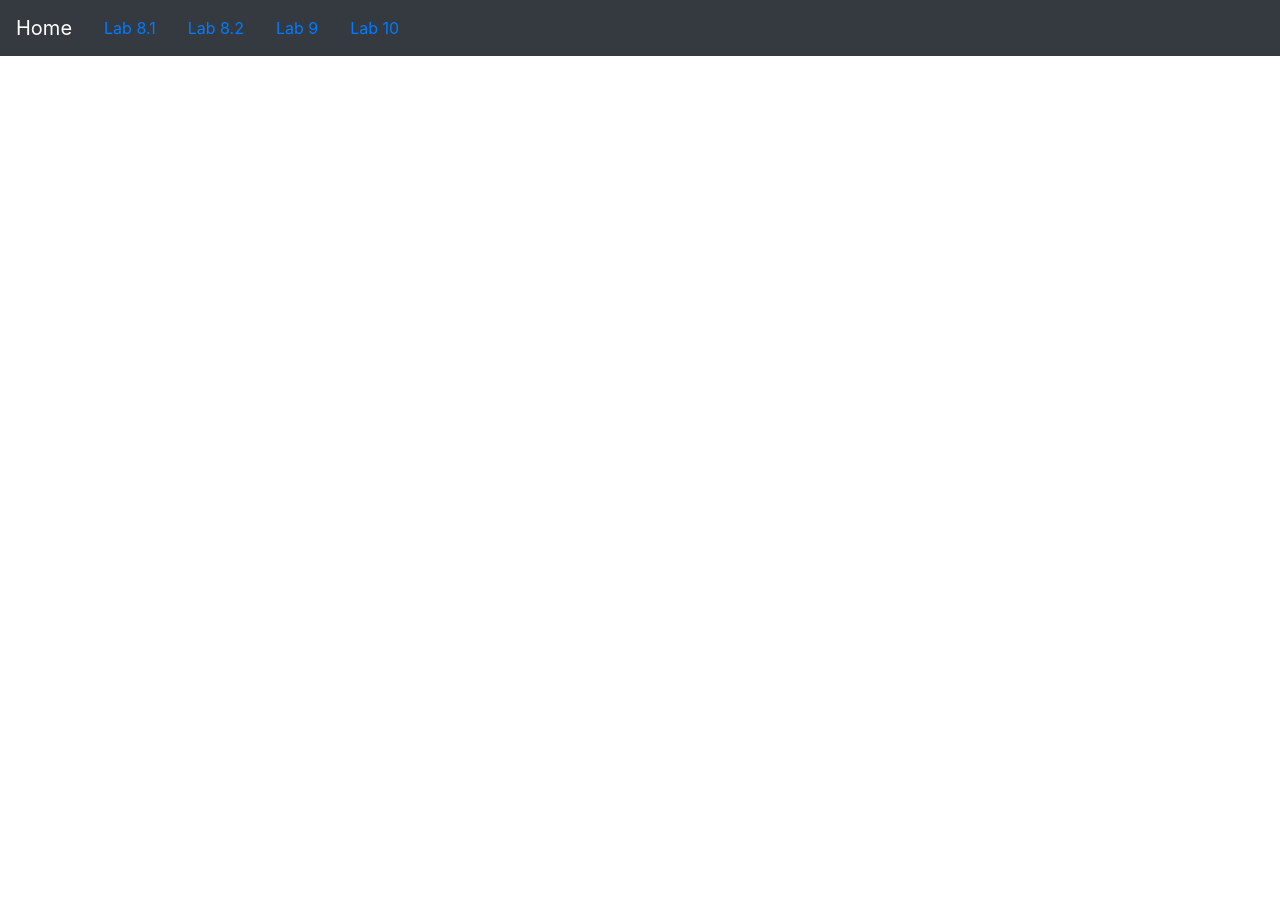
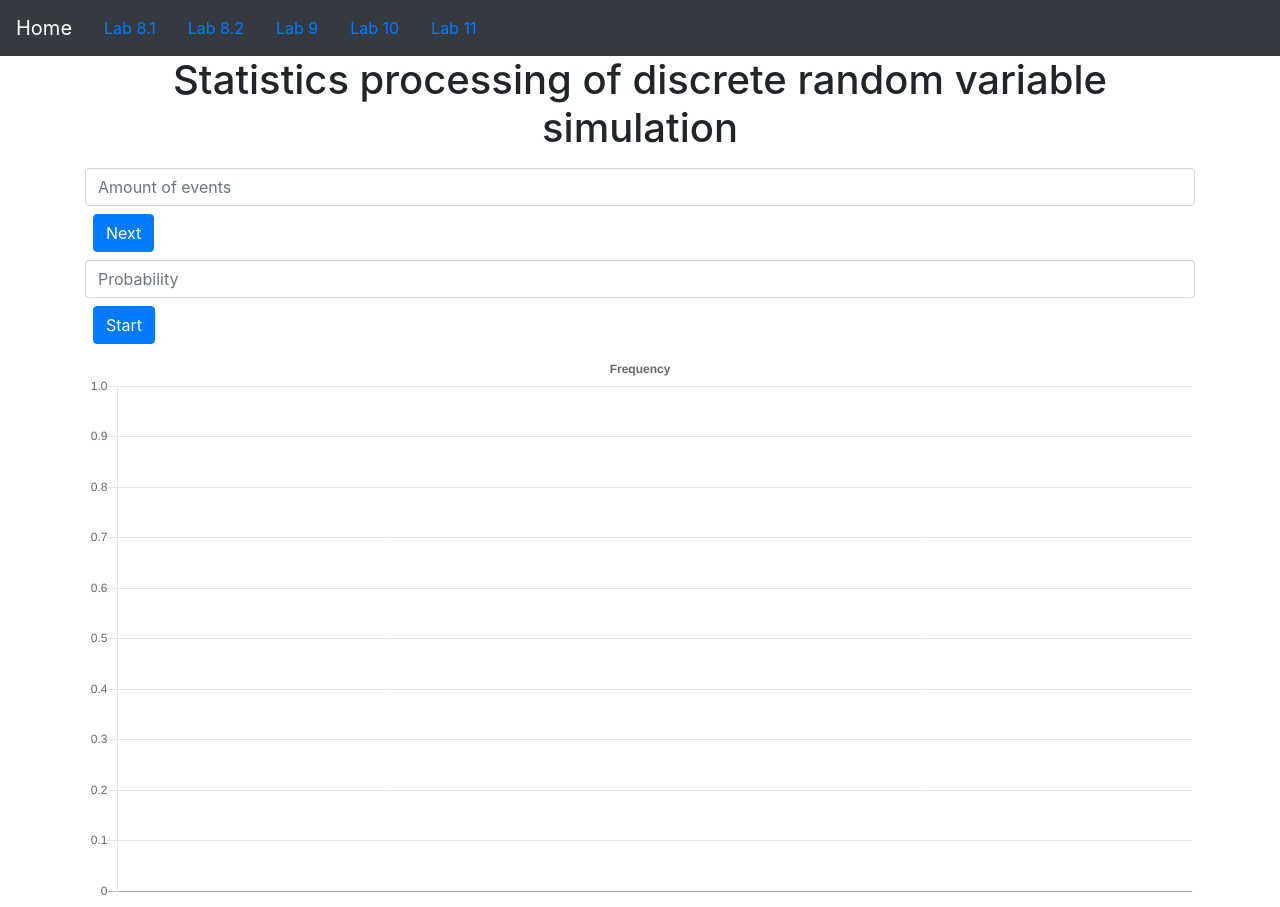
Before and after one commit to ectuser/Simulation-modeling, a React (Create React App) app in the folder eventprobabilitytheory/: page /discrete-random-variable in a window 1280 px wide. Before the commit the page ends 800 px from the top, so only its background shows below. Built offline with nearby package versions, Linux system fonts and the light colour scheme.

Commit message:
Added next task

```diff
--- a/eventprobabilitytheory/package.json
+++ b/eventprobabilitytheory/package.json
@@ -12,6 +12,7 @@
     "react-bootstrap": "^1.0.1",
     "react-chartjs-2": "^2.9.0",
     "react-dom": "^16.13.1",
+    "react-hook-form": "^5.6.3",
     "react-redux": "^7.2.0",
     "react-router-dom": "^5.1.2",
     "react-scripts": "3.4.1",
--- a/eventprobabilitytheory/src/App.js
+++ b/eventprobabilitytheory/src/App.js
@@ -1,17 +1,18 @@
-import React from 'react';
-import './App.css';
+import React from 'react'
+import './App.css'
 import YesNoGame from "./components/YesNoGame"
 import MagicBall from "./components/MagicBall"
 import {EventStatistics, EventsStatisticsProbabilityCount} from "./components/EventStatistics"
 import DiceGame from "./components/DiceGame"
-import 'bootstrap/dist/css/bootstrap.min.css';
+import DiscreteRandomVariable from "./components/DiscreteRandomVariable"
+import 'bootstrap/dist/css/bootstrap.min.css'
 import {
 	BrowserRouter as Router,
 	Switch,
 	Route,
 	Link
   } from "react-router-dom";
-import { Navbar, Nav } from 'react-bootstrap';
+import { Navbar, Nav } from 'react-bootstrap'
 
 
 const App = () => {
@@ -29,6 +30,7 @@ const App = () => {
 					<Link to="/magic-ball" className="mx-3">Lab 8.2</Link>
 					<Link to="/events-statistics" className="mx-3">Lab 9</Link>
 					<Link to="/dice-game" className="mx-3">Lab 10</Link>
+					<Link to="/discrete-random-variable" className="mx-3">Lab 11</Link>
 				</Nav>
 			</Navbar>
 
@@ -48,6 +50,9 @@ const App = () => {
 				<Route exact path="/dice-game">
 					<DiceGame />
 				</Route>
+				<Route exact path="/discrete-random-variable">
+					<DiscreteRandomVariable />
+				</Route>
 			</Switch>
 		</div>
 	)
--- /dev/null
+++ b/eventprobabilitytheory/src/components/DiscreteRandomVariable.js
@@ -0,0 +1,162 @@
+import React, {useRef, useReducer} from 'react'
+import { Form, Row, Col, Container, Button } from 'react-bootstrap';
+import Title from "./Title"
+import { Bar } from 'react-chartjs-2';
+
+const initialState = {events : [], startButton : "", experimentsData : [], experimentsLabels : []};
+
+const reducer = (state, action) => {
+    if (action.type === "INIT_EMPTY_EVENTS"){
+        console.log(action.payload)
+        return {
+            ...state,
+            events : [...action.payload]
+        };
+    }
+    else if (action.type === "SET_START_BUTTON"){
+        return {
+            ...state,
+            startButton : action.payload
+        }
+    }
+    else if (action.type === "SET_CHART_DATA"){
+        console.log(action.payload);
+        return {
+            ...state,
+            experimentsData : [...action.payload.data],
+            experimentsLabels : [...action.payload.labels]
+        }
+    }
+}
+
+const DiscreteRandomVariable = () => {
+    const [state, dispatch] = useReducer(reducer, initialState);
+    let amountOfEventsInput = useRef();
+    let refs = useRef([]);
+    let amountOfExperimentsInput = useRef();
+
+    const next = () => {
+        try {
+            let number = Number(amountOfEventsInput.current.value);
+            let newEvents = [];
+            for (let i = 0; i < number; i++){
+                newEvents.push({
+                    name : `Event ${i}`,
+                    ref : refs.current[i],
+                    amountOfSelections : 0
+                })
+            }
+            console.log(newEvents);
+            dispatch({type : "INIT_EMPTY_EVENTS", payload : newEvents});
+        } catch (error) {
+            alert("Not allowed value");
+            return;
+        }
+    }
+
+    const areValuesCorrect = async () => {
+        let sum = 0;
+        console.log(state.events);
+        for (let ev of state.events){
+            try {
+                let number = Number(ev.ref.value);
+                if (number < 0){
+                    throw new Error("");
+                }
+                sum += number;
+            } catch (error) {
+                return false;
+            }
+
+        }
+        return sum === 100;
+    }
+
+    const random = async (min, max) => Math.floor(Math.random() * (max - min + 1) + min);
+
+    const getChartData = async (events, amountOfExperiments) => {
+        let data = []
+        let labels = [];
+        for (let ev of events){
+            labels.push(ev.name);
+            data.push(ev.amountOfSelections / amountOfExperiments);
+        }
+        return {data : data, labels : labels}
+    }
+
+    const start = async () => {
+        if (! await areValuesCorrect()){
+            alert("Values are incorrect");
+            return;
+        }
+        let experimentsNumber;
+        try {
+            experimentsNumber = Number(amountOfExperimentsInput.current.value);
+        } catch (error) {
+            alert("Incorrect amount of experiments data");
+            return;
+        }
+
+        let tempEvents = [...state.events];
+        for (let ev of tempEvents){
+            ev.amountOfSelections = 0;
+        }
+        for (let i = 0; i < experimentsNumber; i++){
+            let randomProbability = await random(0, 100);
+
+            for (let ev of tempEvents){
+                randomProbability -= Number(ev.ref.value);
+                if (randomProbability <= 0){
+                    ev.amountOfSelections++;
+                    break;
+                }
+            }
+        }
+        let chartData = await getChartData(tempEvents, experimentsNumber);
+        dispatch({type : "SET_CHART_DATA", payload : chartData});
+
+    }
+
+    return(
+        <Container>
+            <Title>Statistics processing of discrete random variable simulation</Title>
+            <Form.Control type="number" ref={amountOfEventsInput} placeholder="Amount of events" />
+            <Button className="m-2" onClick={next}>Next</Button>
+            {state.events.map((item, i) => (
+                <Row key={i} className="m-2">
+                    <Col>{item.name}</Col>
+                    <Col><Form.Control ref={el => item.ref = el} type="number" placeholder="Probability" /></Col>
+                </Row>
+            ))}
+            <div>
+                    <Form.Control ref={amountOfExperimentsInput} type="number" placeholder="Probability" />
+                    <Button className="m-2" variant="primary" onClick={start}>Start</Button>
+                    <Bar data={{
+                        datasets: [{
+                            data: state.experimentsData
+                        }],
+                        labels: state.experimentsLabels
+                    }}
+                    options={{
+                        legend : {
+                            display : false
+                        },
+                        title: {
+                            display: true,
+                            text: 'Frequency'
+                        },
+                        scales: {
+                            yAxes: [{
+                                ticks: {
+                                    suggestedMin: 0,
+                                    suggestedMax: 1
+                                }
+                            }]
+                        }
+                    }
+                 } />
+                </div>
+        </Container>
+    )
+}
+export default DiscreteRandomVariable;
--- a/eventprobabilitytheory/src/components/EventStatistics.js
+++ b/eventprobabilitytheory/src/components/EventStatistics.js
@@ -10,7 +10,6 @@ import {
 from "react-router-dom";
 import { useSelector, useDispatch } from "react-redux";
 import { Bar } from 'react-chartjs-2';
-import Title from "./Title"
 
 const EventStatistics = () => {
     const input = useRef();
--- a/eventprobabilitytheory/src/index.js
+++ b/eventprobabilitytheory/src/index.js
@@ -17,24 +17,19 @@ const initialState = {
 const reducer = (state = initialState, action) => {
   	if (action.type === 'CHANGE_REDIRECT'){
     	return {
+			...state,
 			shallRedicrectToNext : !state.shallRedicrectToNext,
-			amountOfEvents : state.amountOfEvents,
-			dataForStatistics : [...state.dataForStatistics],
-			labelsForStatistics : [...state.labelsForStatistics]
 		}
 	}
 	else if (action.type === 'SET_AMOUNT_OF_EVENTS'){
 		return {
-			shallRedicrectToNext : state.shallRedicrectToNext,
+			...state,
 			amountOfEvents : action.payload,
-			dataForStatistics : [...state.dataForStatistics],
-			labelsForStatistics : [...state.labelsForStatistics]
 		}
 	}
 	else if (action.type === 'SET_DATASET_FOR_STATISTICS'){
 		return {
-			shallRedicrectToNext : state.shallRedicrectToNext,
-			amountOfEvents : state.amountOfEvents,
+			...state,
 			dataForStatistics : [...action.payload.data],
 			labelsForStatistics : [...action.payload.labels]
 		}
```
